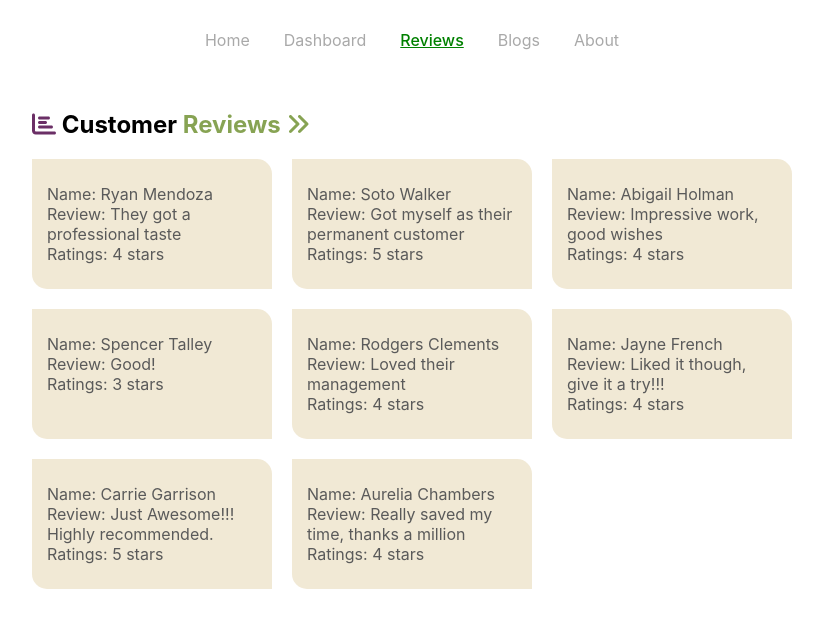
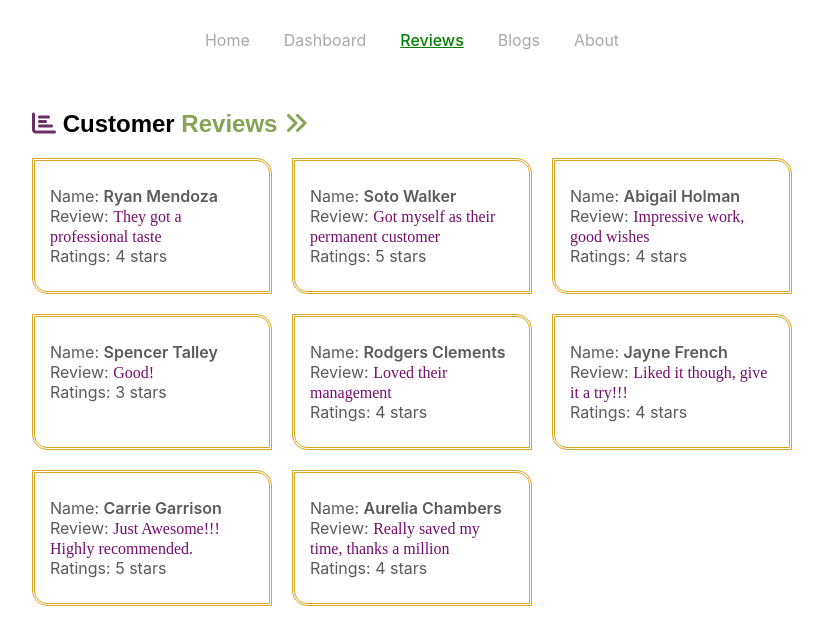
Before and after one commit to ijTuhin/product-analysis-site, a React (Create React App) app: page /review in a window 1280 px wide. Shown: the top 644 px of the page, without its empty margins (228-1051 px from the left). Built offline with nearby package versions, Linux system fonts and the light colour scheme.

Commit message:
added google font & styled a bit

```diff
--- a/src/component/Blogs/Blogs.js
+++ b/src/component/Blogs/Blogs.js
@@ -1,5 +1,5 @@
 import { FontAwesomeIcon } from '@fortawesome/react-fontawesome';
-import { faArrowRightLong, faBarChart } from '@fortawesome/free-solid-svg-icons'
+import { faBarChart } from '@fortawesome/free-solid-svg-icons'
 import React from 'react';
 import './Blogs.css';
 const Blogs = () => {
--- a/src/component/Home/Home.css
+++ b/src/component/Home/Home.css
@@ -10,6 +10,10 @@
 
 .heading-text {
     margin-right: 80px;
+}
+
+.heading-text p {
+    font-family: 'Poppins', sans-serif;
 }
 
 .review-btn-container {
@@ -29,15 +33,22 @@
 }
 
 .less-review-card {
-    border: none;
-    border-radius: 5px;
-    padding: 15px;
+    border-left-style: double;
+    border-left-width: 5px;
+    border-left-color: goldenrod;
+    /* border: 3px solid darkmagenta; */
+    border-radius: 15px 0px;
+    padding: 10px 10px;
     margin: 10px;
-    background-color: rgba(49, 74, 84, 0.3);
+}
+
+.less-review-card p span {
+    font-weight: 600;
+    color: darkmagenta;
 }
 
 .less-review-card:hover {
-    background-color: rgba(49, 74, 84, 0.6);
+    background-color: rgba(229, 195, 143, 0.4);
 }
 
 .review-btn {
--- a/src/component/Home/LessReview.js
+++ b/src/component/Home/LessReview.js
@@ -1,10 +1,10 @@
 import React from 'react';
-import './../Reviews/Review.css';
+import './Home.css';
 const LessReview = ({ review }) => {
     const { name, reviews, ratings } = review;
     return (
-        <div className='review-card'>
-            <p>Name: {name}</p>
+        <div className='less-review-card'>
+            <p>Name: <span>{name}</span></p>
             <p>Review: {reviews}</p>
             <p>Ratings: {ratings} stars</p>
         </div>
--- a/src/component/Reviews/EachReview.js
+++ b/src/component/Reviews/EachReview.js
@@ -4,8 +4,8 @@ const EachReview = ({ review }) => {
     const { name, reviews, ratings } = review;
     return (
         <div className='review-card'>
-            <p>Name: {name}</p>
-            <p>Review: {reviews}</p>
+            <p>Name: <span id='review-user-name'>{name}</span></p>
+            <p>Review: <span id='review-txt'>{reviews}</span></p>
             <p>Ratings: {ratings} stars</p>
         </div>
     );
--- a/src/component/Reviews/Review.css
+++ b/src/component/Reviews/Review.css
@@ -6,6 +6,7 @@
 
 .reviews h2 {
     margin: 10px;
+    font-family: 'Kanit', sans-serif;
 }
 
 .review-container {
@@ -19,15 +20,28 @@
 }
 
 .review-card {
-    border: none;
+    border: 3px double goldenrod;
     border-radius: 0px 15px;
     padding: 25px 15px;
     margin: 10px;
-    background-color: rgba(187, 147, 45, 0.2);
+    /* background-color: rgba(187, 147, 45, 0.2); */
     color: rgb(90, 90, 90);
 }
 
+.review-card p #review-txt {
+    font-family: 'Beau Rivage', cursive;
+    color: rgb(116, 15, 110);
+}
+
+.review-card p #review-user-name {
+    font-weight: 600;
+}
+
 .review-card:hover {
-    background-color: rgba(64, 26, 56, 0.6);
+    background-color: rgba(26, 64, 29, 0.4);
     color: aliceblue;
 }
+
+.review-card:hover p #review-txt {
+    color: antiquewhite;
+}
```
